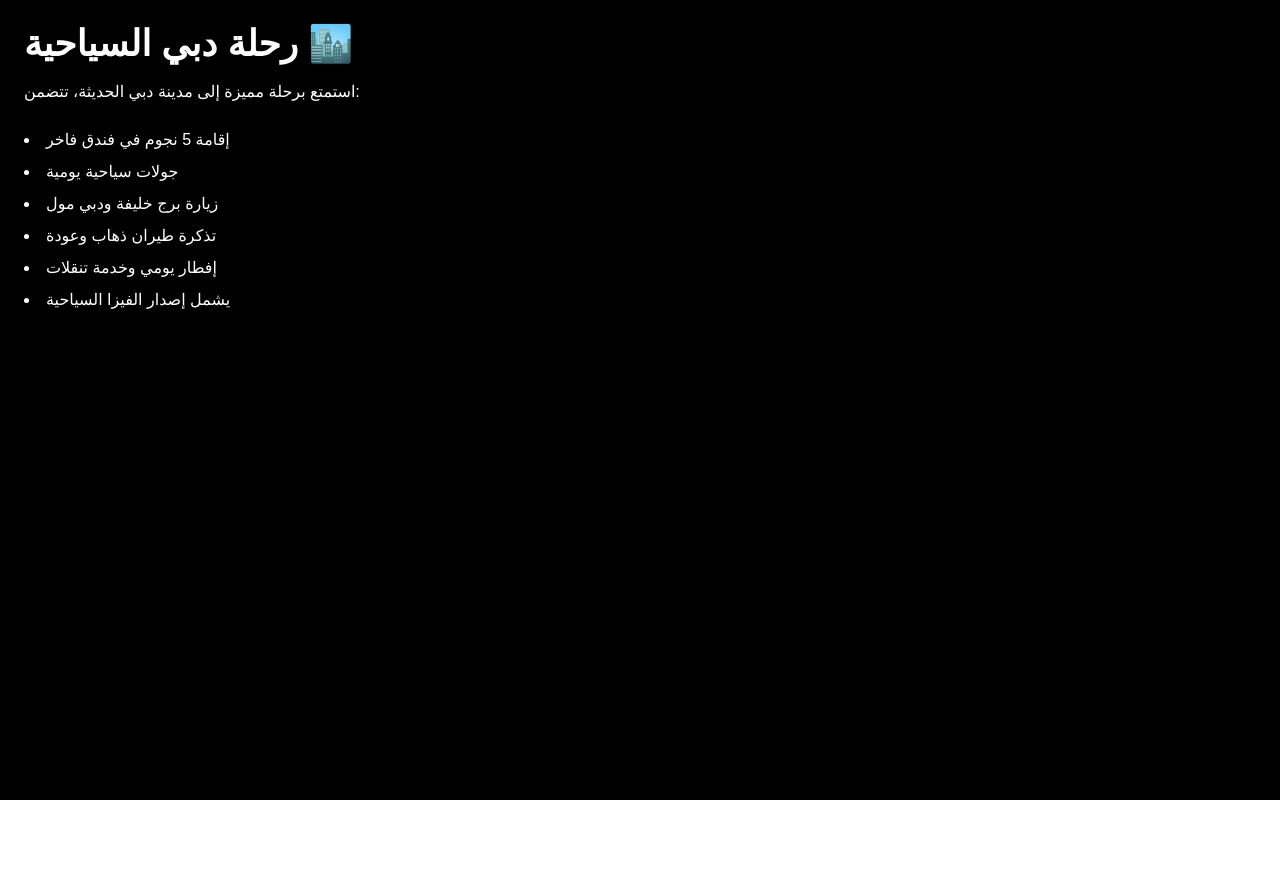
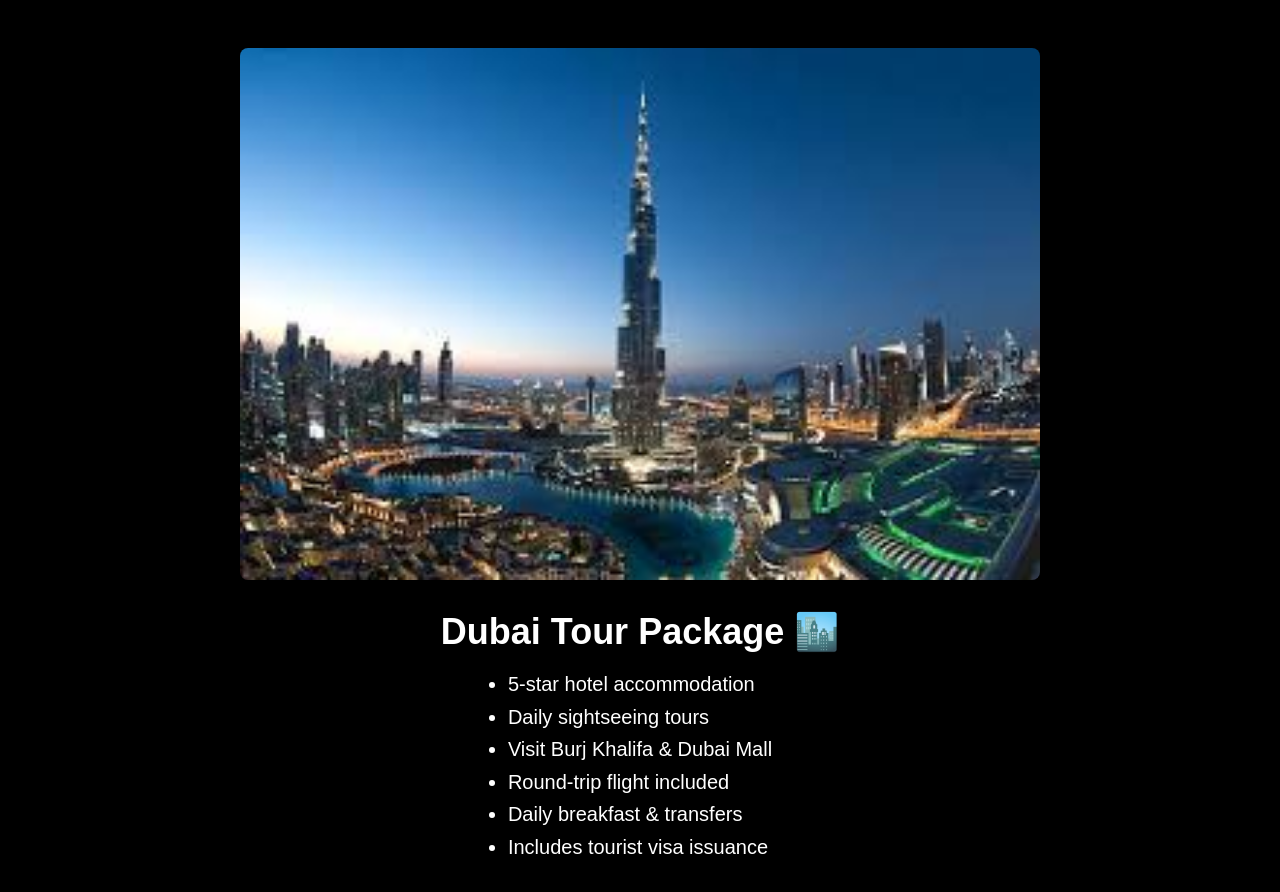
Before and after one commit to ARrussian/alldirection, a Next.js app: page /details/dubai in a window 1280 px wide. Shown: the top 892 px of the page. Before the commit the page ends 800 px from the top, so only its background shows below. Built offline with nearby package versions, Linux system fonts and the light colour scheme.

Commit message:
✨ إضافة صفحات الوجهات السياحية الجديدة

```diff
--- a/pages/details/bahrain.tsx
+++ b/pages/details/bahrain.tsx
@@ -1,30 +1,53 @@
-// pages/details/البحرين.tsx
-import React from "react";
-import { useRouter } from "next/router";
+// pages/details/bahrain.tsx
+import React, { useState } from "react";
+import Head from "next/head";
+import Navbar from "@/components/Navbar";
 
-export default function BahrainDetails() {
-  const router = useRouter();
+export default function BahrainPage() {
+  const [lang, setLang] = useState<'ar' | 'en'>('ar');
+
+  const content = {
+    ar: {
+      title: "رحلة البحرين السياحية",
+      description: "استمتع بجمال البحرين في رحلة تتضمن:",
+      items: [
+        "إقامة في فندق 4 نجوم مع إطلالة بحرية",
+        "جولة في متحف البحرين الوطني",
+        "زيارة سوق المنامة القديم",
+        "رحلة بحرية واكتشاف الجزر",
+        "تنقلات خاصة وتأشيرة سياحية"
+      ]
+    },
+    en: {
+      title: "Bahrain Tourist Trip",
+      description: "Enjoy the beauty of Bahrain with a trip that includes:",
+      items: [
+        "Stay in a 4-star hotel with sea view",
+        "Tour of the Bahrain National Museum",
+        "Visit to the old Manama Souq",
+        "Boat trip and island discovery",
+        "Private transportation and tourist visa"
+      ]
+    }
+  };
+
+  const current = content[lang];
 
   return (
-    <main className="min-h-screen bg-black text-white font-sans p-6">
-      <h1 className="text-4xl font-bold text-gold mb-4">رحلة البحرين السياحية 🌅</h1>
-      <p className="mb-6">اكتشف جمال البحرين وتاريخها العريق، تشمل الرحلة:</p>
-
-      <ul className="list-disc list-inside space-y-2">
-        <li>إقامة مريحة لمدة 4 ليالٍ في فندق راقٍ</li>
-        <li>زيارات للمواقع التاريخية والأسواق التقليدية</li>
-        <li>جولة بحرية خاصة</li>
-        <li>تذكرة طيران ذهاب وعودة</li>
-        <li>وجبة إفطار يومية وخدمة التوصيل</li>
-        <li>يشمل إصدار الفيزا</li>
-      </ul>
-
-      <button
-        onClick={() => router.push("/register")}
-        className="mt-8 bg-gold text-black px-6 py-3 rounded-full hover:opacity-90"
-      >
-        احجز رحلتك الآن
-      </button>
+    <main className="min-h-screen bg-black text-white">
+      <Head>
+        <title>{current.title}</title>
+      </Head>
+      <Navbar lang={lang} setLang={setLang} />
+      <section className="flex flex-col items-center justify-center text-center px-4 py-16">
+        <h1 className="text-5xl font-bold mb-6 text-gold">{current.title}</h1>
+        <p className="text-lg max-w-2xl mb-8">{current.description}</p>
+        <ul className="text-left text-lg leading-loose max-w-xl">
+          {current.items.map((item, i) => (
+            <li key={i} className="mb-2">{item}</li>
+          ))}
+        </ul>
+      </section>
     </main>
   );
 }
--- a/pages/details/dubai.tsx
+++ b/pages/details/dubai.tsx
@@ -1,30 +1,53 @@
-// pages/details/دبي.tsx
-import React from "react";
-import { useRouter } from "next/router";
+import React, { useEffect, useState } from "react";
+import Image from "next/image";
+import Head from "next/head";
 
 export default function DubaiDetails() {
-  const router = useRouter();
+  const [lang, setLang] = useState<"ar" | "en">("en");
+
+  useEffect(() => {
+    const userLang = navigator.language.startsWith("ar") ? "ar" : "en";
+    setLang(userLang);
+  }, []);
 
   return (
-    <main className="min-h-screen bg-black text-white font-sans p-6">
-      <h1 className="text-4xl font-bold text-gold mb-4">رحلة دبي السياحية 🏙️</h1>
-      <p className="mb-6">استمتع برحلة مميزة إلى مدينة دبي الحديثة، تتضمن:</p>
-
-      <ul className="list-disc list-inside space-y-2">
+    <>
+      <Head>
+        <title>{lang === "ar" ? "رحلة دبي السياحية" : "Dubai Tour Package"}</title>
+      </Head>
+      <main className="min-h-screen bg-black text-white px-6 py-12 flex flex-col items-center justify-center text-center">
+        <Image
+          src="/images/dubai.jpg"
+          alt="Dubai"
+          width={800}
+          height={500}
+          className="rounded-lg mb-8"
+        />
+        <h1 className="text-4xl font-bold mb-4">
+          {lang === "ar" ? "رحلة دبي السياحية 🏙️" : "Dubai Tour Package 🏙️"}
+        </h1>
+        <ul className="text-xl leading-relaxed list-disc text-start">
+          {lang === "ar" ? (
+            <>
               <li>إقامة 5 نجوم في فندق فاخر</li>
               <li>جولات سياحية يومية</li>
               <li>زيارة برج خليفة ودبي مول</li>
               <li>تذكرة طيران ذهاب وعودة</li>
               <li>إفطار يومي وخدمة تنقلات</li>
-        <li>يشمل إصدار الفيزا السياحية</li>
+              <li>يشمل إصدار التأشيرة السياحية</li>
+            </>
+          ) : (
+            <>
+              <li>5-star hotel accommodation</li>
+              <li>Daily sightseeing tours</li>
+              <li>Visit Burj Khalifa & Dubai Mall</li>
+              <li>Round-trip flight included</li>
+              <li>Daily breakfast & transfers</li>
+              <li>Includes tourist visa issuance</li>
+            </>
+          )}
         </ul>
-
-      <button
-        onClick={() => router.push("/register")}
-        className="mt-8 bg-gold text-black px-6 py-3 rounded-full hover:opacity-90"
-      >
-        احجز رحلتك الآن
-      </button>
       </main>
+    </>
   );
 }
--- a/pages/details/marrakech.tsx
+++ b/pages/details/marrakech.tsx
@@ -1,30 +1,53 @@
-// pages/details/مراكش.tsx
-import React from "react";
-import { useRouter } from "next/router";
+// pages/details/marrakech.tsx
+import React, { useState } from "react";
+import Head from "next/head";
+import Navbar from "@/components/Navbar";
 
-export default function MarrakechDetails() {
-  const router = useRouter();
+export default function MarrakechPage() {
+  const [lang, setLang] = useState<'ar' | 'en'>('ar');
+
+  const content = {
+    ar: {
+      title: "رحلة مراكش السياحية",
+      description: "اكتشف سحر مراكش في رحلة تشمل:",
+      items: [
+        "إقامة في رياض تقليدي مغربي",
+        "زيارة جامع الفنا والأسواق الشعبية",
+        "جولات سياحية في المدينة القديمة",
+        "رحلة إلى جبال الأطلس",
+        "تأشيرة وتنقلات خاصة"
+      ]
+    },
+    en: {
+      title: "Marrakech Tourist Trip",
+      description: "Discover the charm of Marrakech with a trip that includes:",
+      items: [
+        "Stay in a traditional Moroccan Riad",
+        "Visit Jemaa el-Fnaa and local souks",
+        "City tours in the Medina",
+        "Trip to the Atlas Mountains",
+        "Visa and private transfers"
+      ]
+    }
+  };
+
+  const current = content[lang];
 
   return (
-    <main className="min-h-screen bg-black text-white font-sans p-6">
-      <h1 className="text-4xl font-bold text-gold mb-4">رحلة مراكش السياحية 🏜️</h1>
-      <p className="mb-6">استمتع بجمال المدينة الحمراء والمزيج بين الأصالة والحداثة، وتشمل الرحلة:</p>
-
-      <ul className="list-disc list-inside space-y-2">
-        <li>إقامة في رياض تقليدي مغربي</li>
-        <li>زيارة جامع الفنا والأسواق القديمة</li>
-        <li>جولة إلى جبال أطلس</li>
-        <li>تذكرة طيران ذهاب وعودة</li>
-        <li>إفطار مغربي يومي</li>
-        <li>لا حاجة لفيزا للمواطنين العرب</li>
-      </ul>
-
-      <button
-        onClick={() => router.push("/register")}
-        className="mt-8 bg-gold text-black px-6 py-3 rounded-full hover:opacity-90"
-      >
-        احجز رحلتك الآن
-      </button>
+    <main className="min-h-screen bg-black text-white">
+      <Head>
+        <title>{current.title}</title>
+      </Head>
+      <Navbar lang={lang} setLang={setLang} />
+      <section className="flex flex-col items-center justify-center text-center px-4 py-16">
+        <h1 className="text-5xl font-bold mb-6 text-gold">{current.title}</h1>
+        <p className="text-lg max-w-2xl mb-8">{current.description}</p>
+        <ul className="text-left text-lg leading-loose max-w-xl">
+          {current.items.map((item, i) => (
+            <li key={i} className="mb-2">{item}</li>
+          ))}
+        </ul>
+      </section>
     </main>
   );
 }
--- a/pages/details/miami.tsx
+++ b/pages/details/miami.tsx
@@ -1,30 +1,53 @@
-// pages/details/ميامي.tsx
-import React from "react";
-import { useRouter } from "next/router";
+// pages/details/miami.tsx
+import React, { useState } from "react";
+import Head from "next/head";
+import Navbar from "@/components/Navbar";
 
-export default function MiamiDetails() {
-  const router = useRouter();
+export default function MiamiPage() {
+  const [lang, setLang] = useState<'ar' | 'en'>('ar');
+
+  const content = {
+    ar: {
+      title: "رحلة ميامي السياحية",
+      description: "استمتع بالشمس والرمال في ميامي ضمن رحلة تشمل:",
+      items: [
+        "إقامة فاخرة على شاطئ البحر",
+        "رحلات بحرية ومغامرات مائية",
+        "زيارة حي آرت ديكو",
+        "تسوق في شوارع ميامي الراقية",
+        "تنقلات وتأشيرة سياحية"
+      ]
+    },
+    en: {
+      title: "Miami Tourist Trip",
+      description: "Enjoy the sun and sand in Miami with a trip that includes:",
+      items: [
+        "Luxury beachside accommodation",
+        "Boat tours and water adventures",
+        "Visit the Art Deco District",
+        "Shopping in upscale Miami streets",
+        "Transportation and tourist visa"
+      ]
+    }
+  };
+
+  const current = content[lang];
 
   return (
-    <main className="min-h-screen bg-black text-white font-sans p-6">
-      <h1 className="text-4xl font-bold text-gold mb-4">رحلة ميامي السياحية 🌴</h1>
-      <p className="mb-6">عش تجربة فريدة في شواطئ ميامي الساحرة، وتشمل الرحلة:</p>
-
-      <ul className="list-disc list-inside space-y-2">
-        <li>إقامة في فندق فاخر على البحر</li>
-        <li>رحلات بحرية وزيارات لشارع لينكولن</li>
-        <li>جولات تسوق حصرية</li>
-        <li>تذكرة طيران ذهاب وعودة</li>
-        <li>إفطار أمريكي يومي وخدمة مواصلات</li>
-        <li>يتطلب تأشيرة أمريكية سارية</li>
-      </ul>
-
-      <button
-        onClick={() => router.push("/register")}
-        className="mt-8 bg-gold text-black px-6 py-3 rounded-full hover:opacity-90"
-      >
-        احجز رحلتك الآن
-      </button>
+    <main className="min-h-screen bg-black text-white">
+      <Head>
+        <title>{current.title}</title>
+      </Head>
+      <Navbar lang={lang} setLang={setLang} />
+      <section className="flex flex-col items-center justify-center text-center px-4 py-16">
+        <h1 className="text-5xl font-bold mb-6 text-gold">{current.title}</h1>
+        <p className="text-lg max-w-2xl mb-8">{current.description}</p>
+        <ul className="text-left text-lg leading-loose max-w-xl">
+          {current.items.map((item, i) => (
+            <li key={i} className="mb-2">{item}</li>
+          ))}
+        </ul>
+      </section>
     </main>
   );
 }
--- a/pages/details/moscow.tsx
+++ b/pages/details/moscow.tsx
@@ -1,30 +1,53 @@
-// pages/details/موسكو.tsx
-import React from "react";
-import { useRouter } from "next/router";
+// pages/details/moscow.tsx
+import React, { useState } from "react";
+import Head from "next/head";
+import Navbar from "@/components/Navbar";
 
-export default function MoscowDetails() {
-  const router = useRouter();
+export default function MoscowPage() {
+  const [lang, setLang] = useState<'ar' | 'en'>('ar');
+
+  const content = {
+    ar: {
+      title: "رحلة موسكو السياحية",
+      description: "استكشف عراقة موسكو ضمن رحلة تشمل:",
+      items: [
+        "إقامة فاخرة وسط العاصمة",
+        "زيارة الكرملين والساحة الحمراء",
+        "جولات في متاحف وقصور تاريخية",
+        "رحلة بحرية في نهر موسكفا",
+        "تأشيرة ودليل سياحي"
+      ]
+    },
+    en: {
+      title: "Moscow Tourist Trip",
+      description: "Explore the heritage of Moscow with a trip that includes:",
+      items: [
+        "Luxury accommodation in the city center",
+        "Visit to the Kremlin and Red Square",
+        "Tours in historical museums and palaces",
+        "River cruise in Moskva River",
+        "Visa and tour guide"
+      ]
+    }
+  };
+
+  const current = content[lang];
 
   return (
-    <main className="min-h-screen bg-black text-white font-sans p-6">
-      <h1 className="text-4xl font-bold text-gold mb-4">رحلة موسكو السياحية ❄️</h1>
-      <p className="mb-6">خض تجربة لا تُنسى في العاصمة الروسية موسكو، تتضمن الرحلة:</p>
-
-      <ul className="list-disc list-inside space-y-2">
-        <li>إقامة فاخرة في وسط المدينة</li>
-        <li>زيارة الكرملين والميدان الأحمر</li>
-        <li>رحلة بالقطار السريع</li>
-        <li>تذكرة طيران ذهاب وعودة</li>
-        <li>إفطار يومي وجولات منظمة</li>
-        <li>تأشيرة عند الوصول متاحة</li>
-      </ul>
-
-      <button
-        onClick={() => router.push("/register")}
-        className="mt-8 bg-gold text-black px-6 py-3 rounded-full hover:opacity-90"
-      >
-        احجز رحلتك الآن
-      </button>
+    <main className="min-h-screen bg-black text-white">
+      <Head>
+        <title>{current.title}</title>
+      </Head>
+      <Navbar lang={lang} setLang={setLang} />
+      <section className="flex flex-col items-center justify-center text-center px-4 py-16">
+        <h1 className="text-5xl font-bold mb-6 text-gold">{current.title}</h1>
+        <p className="text-lg max-w-2xl mb-8">{current.description}</p>
+        <ul className="text-left text-lg leading-loose max-w-xl">
+          {current.items.map((item, i) => (
+            <li key={i} className="mb-2">{item}</li>
+          ))}
+        </ul>
+      </section>
     </main>
   );
 }
```
Lines whose indentation alone changed are shown as unchanged.
